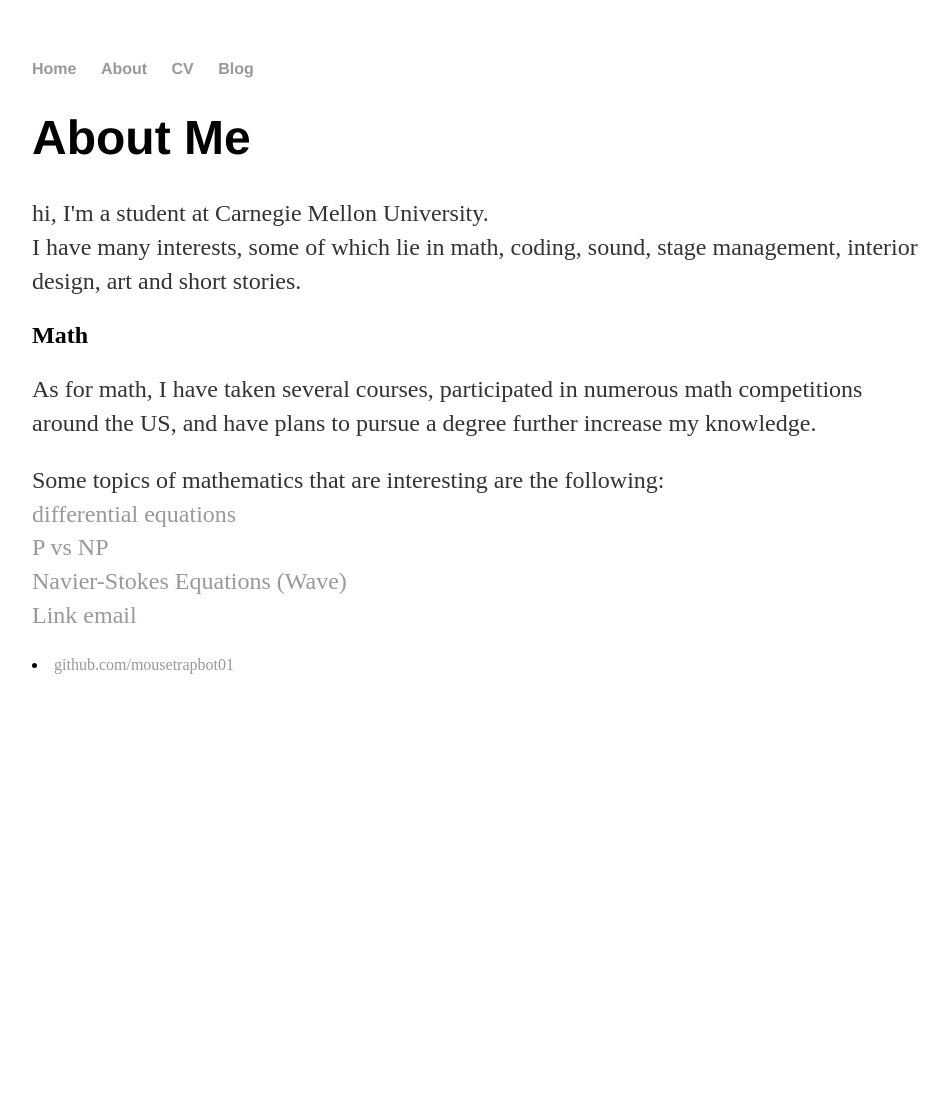
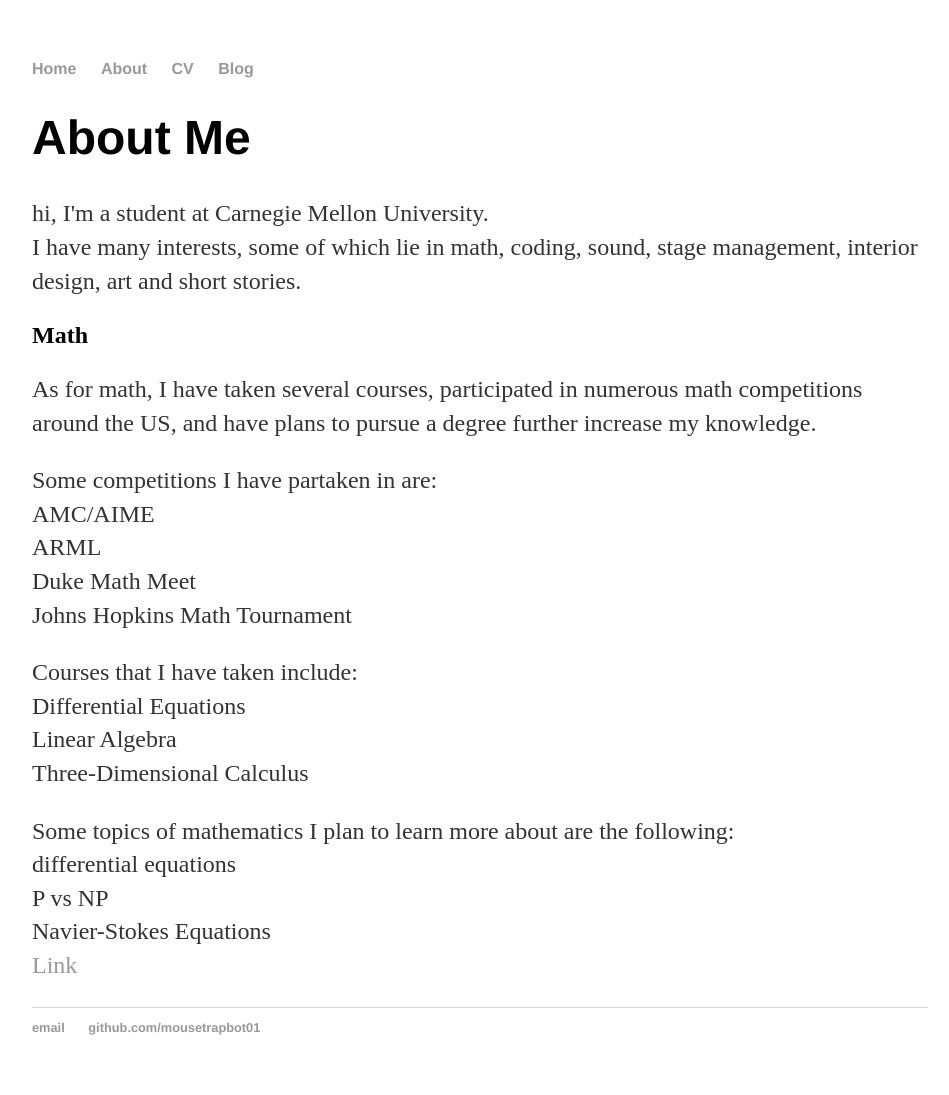
Before and after one commit to mousetrapbot01/mousetrapbot.github.io, a Jekyll site: the page built from about/index.html, in a window 1280 px wide. Shown: the whole page, without its empty margins (160-1109 px from the left). Built offline with Jekyll 4.4.1, drawn with Linux system fonts in a browser that asks for light colours; before the commit the page ends 900 px from its top, so only the background shows below that.

Commit message:
Update index.html

```diff
--- a/about/index.html
+++ b/about/index.html
@@ -8,15 +8,27 @@
 <h2> Math </h2>
 <p> As for math, I have taken several courses, participated in numerous math competitions around the US,
 	and have plans to pursue a degree further increase my knowledge. </p>
-<p> Some topics of mathematics that are interesting are the following:
-	<a name="Link">
+<p> Some competitions I have partaken in are:
+	<br/> AMC/AIME
+	<br/> ARML
+	<br/> Duke Math Meet
+	<br/> Johns Hopkins Math Tournament </p>
+
+<p> Courses that I have taken include:
+	<br/> Differential Equations
+	<br/> Linear Algebra
+	<br/> Three-Dimensional Calculus
+<p>
+
+
+<p> Some topics of mathematics I plan to learn more about are the following:
 	<br/> differential equations
 	<br/> P vs NP
-	<br/> Navier-Stokes Equations (Wave)
+	<br/> Navier-Stokes Equations
 	<br/>
 	<a href="#link">Link</a>
 
-	<a href="http://www.
+	<!--<a href="http://www.-->
 
 
 
```
